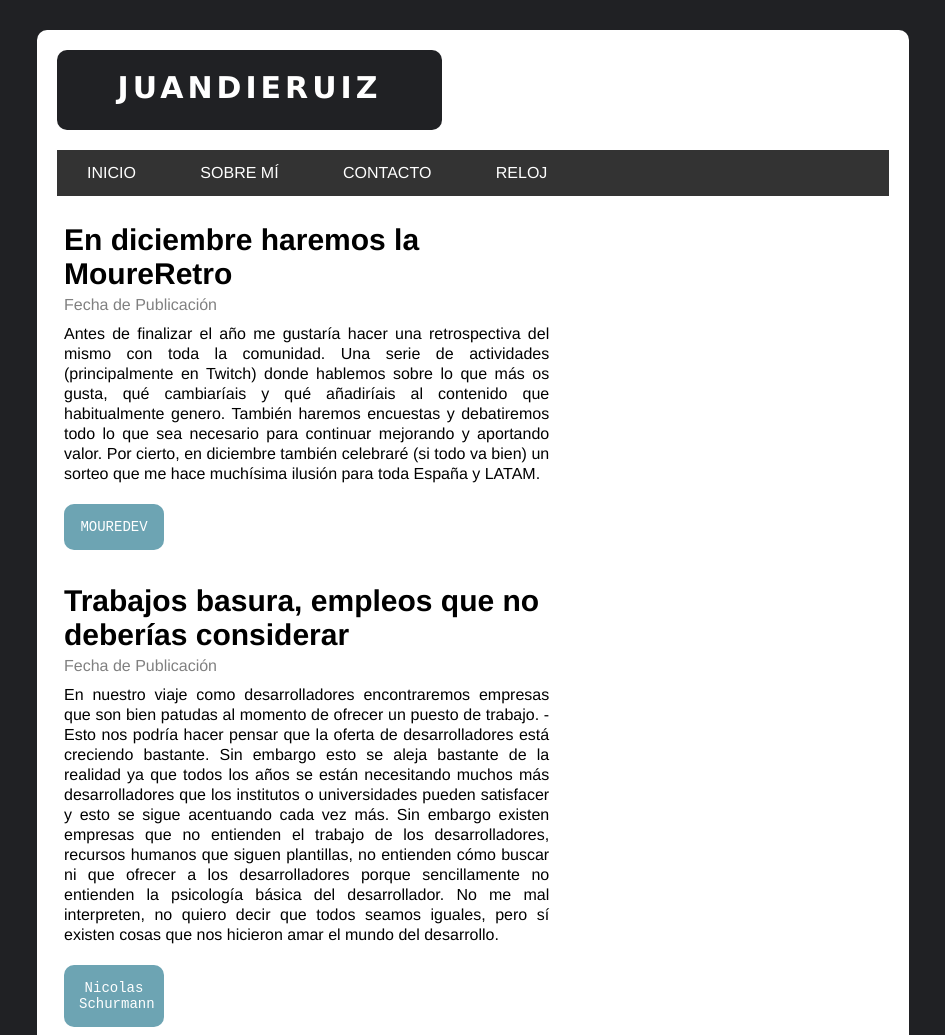
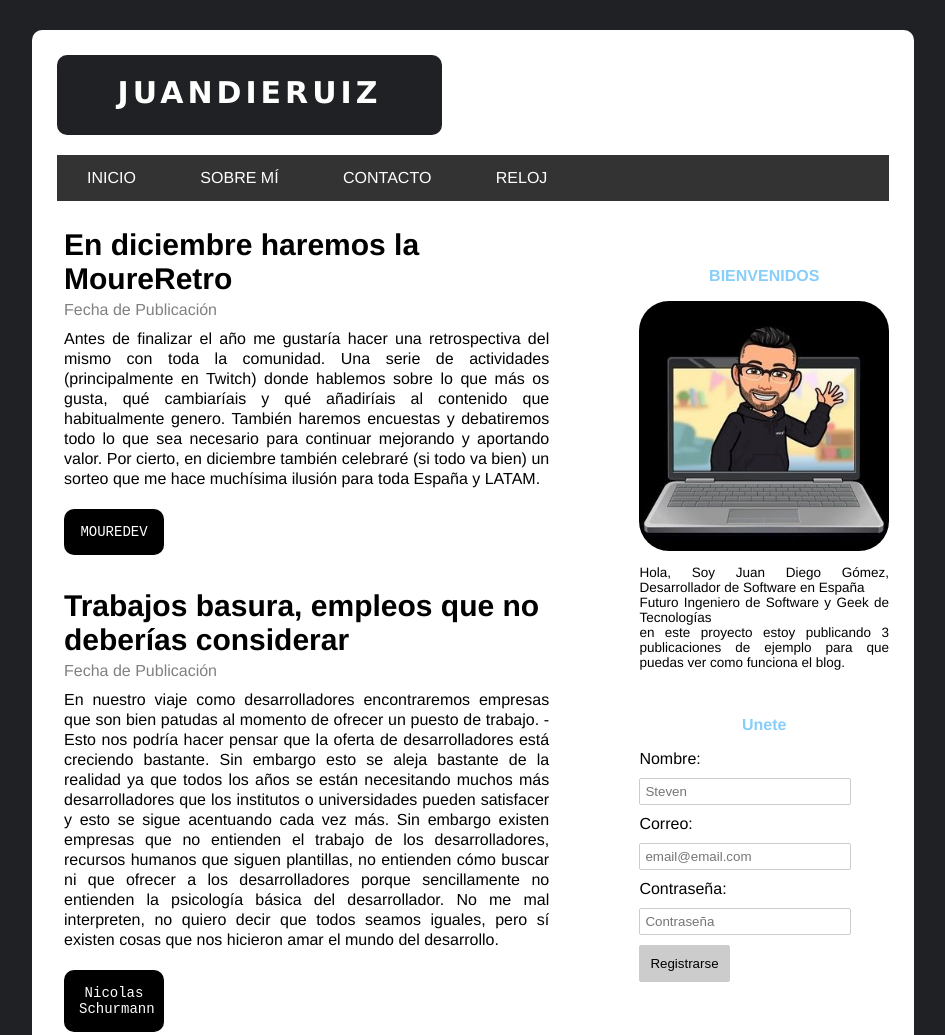
Before and after one commit to Juandieruiz/Space-devs-blog, a plain HTML site: page index.html in a window 1280 px wide. Shown: the top 1035 px of the page, without its empty margins (167-1112 px from the left). Drawn offline with Linux system fonts and the light colour scheme.

Commit message:
Maquetacion sidebar

```diff
--- a/css/styles.css
+++ b/css/styles.css
@@ -18,7 +18,7 @@ body{
     width: 65%;
     margin: 0 auto;
     margin-top: 30px;
-    padding: 20px;
+    padding: 25px;
     background: white;
     box-shadow: 0 0 0 2 gray;
     border-radius: 10px;
@@ -107,7 +107,7 @@ body{
     font-size: 14px;
     text-align: center;
     padding: 15px;
-    background: rgb(109,164,179);
+    background: black;
     color: white;
     text-decoration: none;
     margin-top: 10px;
@@ -116,3 +116,56 @@ body{
     width: 70px;
     margin-bottom: 20px;
 }
+
+#sidebar{
+    font-family: Helvetica, Arial, sans-serif;
+    width: 30%;
+    float: right;
+
+
+}
+
+#sidebar h4{
+    margin-top: 50px;
+    margin-bottom: 20px;
+    text-align: center;
+    line-height: 10px;
+    color: lightskyblue;
+}
+
+#sidebar h4 span{
+    background: white;
+    padding: 5px;
+
+}
+
+#sidebar img{
+    width: 100%;
+    border-radius: 30px;
+}
+
+#sidebar p {
+    font-size: 13.5px;
+    text-align: justify;
+    margin-top: 10px;
+}
+
+
+form input[type="text"],
+form input[type="password"],
+form input[type="email"]{
+    padding: 5px;
+    border-radius: 2px;
+    border: 1px solid #ccc;
+    width: 80%;
+    margin-bottom: 10px;
+    margin-top: 10px;
+}
+
+form input[type="submit"]{
+    background: #ccc;
+    padding: 10px;
+    border-radius: 2px;
+    border: 1px solid #ccc;
+    cursor: pointer;
+}
--- a/index.html
+++ b/index.html
@@ -78,11 +78,36 @@
 
         <!-- SideBar -->
         <aside id="sidebar">
+            <div id="about">
+                <h4>BIENVENIDOS</h4>
+                <img src="./img/Juandieruiz.jpg" alt="JuandieruizPic">
+                <p>Hola, Soy Juan Diego Gómez, Desarrollador de Software en España<br>
+                    Futuro Ingeniero de Software y Geek de Tecnologías<br>
+                    en este proyecto estoy publicando 3 publicaciones de ejemplo para que puedas ver como funciona el blog.
+                </p>
+            </div>
 
+            <div id="login">
+                <h4><span>Unete</span></h4>
+                <form>
+                    <label for="name">
+                        Nombre:
+                    </label>
+                    <input type="text" name="name" placeholder="Steven">
+                    <label for="email">
+                        Correo:
+                    </label>
+                    <input type="text" name="email" placeholder="email@email.com">
+                    <label for="password">
+                        Contraseña:
+                    </label>
+                    <input type="password" placeholder="Contraseña">
+                    <input type="submit" value="Registrarse">
+                </form>
+            </div>
         </aside>
 
         <div class="clearfix"></div>
-
         </section>
     </section>
 
```
